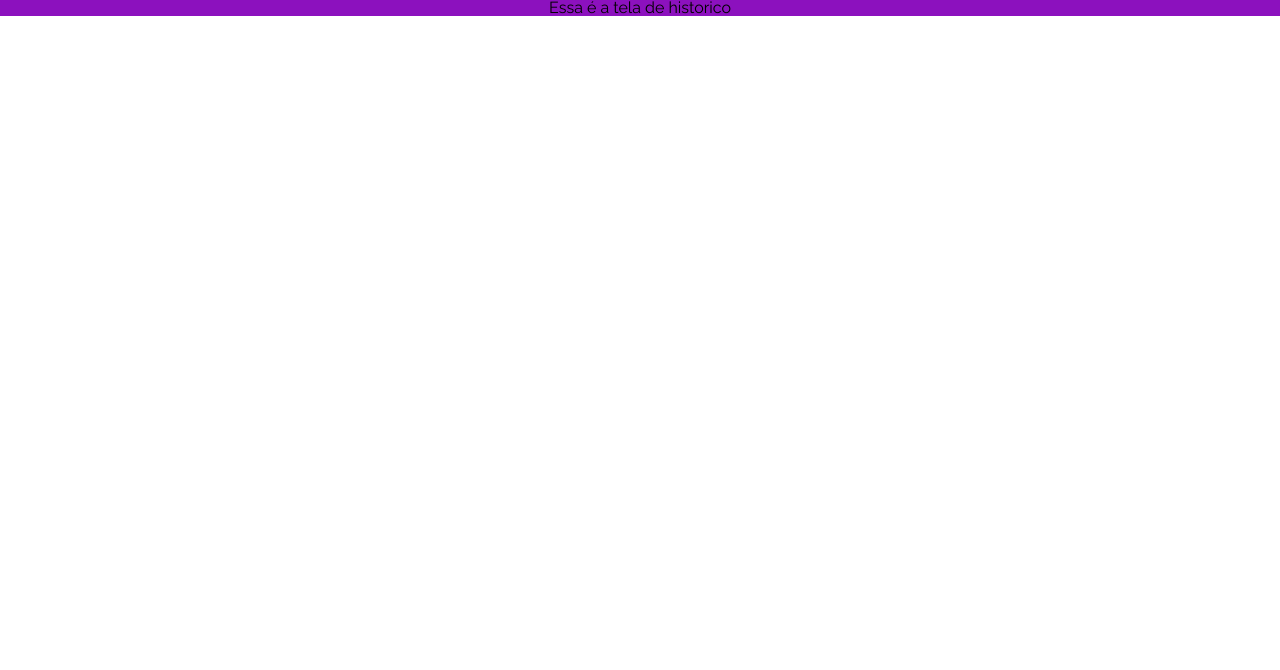
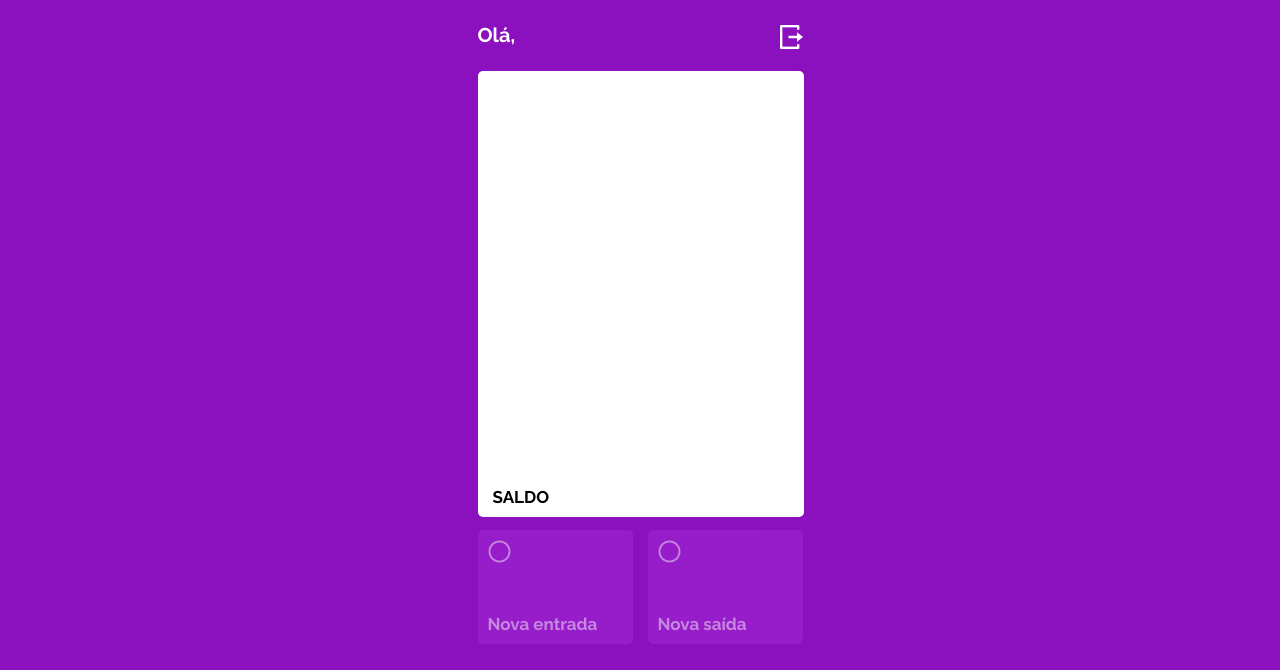
Before and after one commit to Januacele/projeto13-mywallet-front, a React (Create React App) app: page /historico in a window 1280 px wide. Shown: the top 670 px of the page. Built offline with nearby package versions, Linux system fonts and the light colour scheme; a web font is replaced by a local one.

Commit message:
Adjust historic rout layout

```diff
--- a/src/components/App.js
+++ b/src/components/App.js
@@ -5,7 +5,6 @@ import "../assets/reset/reset.css";
 
 import TelaLogin from './TelaLogin/TelaLogin';
 import TelaCadastro from './TelaCadastro/TelaCadastro';
-import TelaPrimeiroAcesso from './TelaPrimeiroAcesso/TelaPrimeiroAcesso';
 import TelaNovaEntrada from './TelaNovaEntrada/TelaNovaEntrada';
 import TelaNovaSaida from './TelaNovaSaida/TelaNovaSaida';
 import TelaHistorico from './TelaHistorico/TelaHistorico';
@@ -25,7 +24,6 @@ export default function App() {
             <Routes>
               <Route path="/" element={<TelaLogin />}></Route>
               <Route path="/cadastro" element={<TelaCadastro />}></Route>
-              <Route path="/primeiroAcesso" element={<TelaPrimeiroAcesso />}></Route>
               <Route path="/novaEntrada" element={<TelaNovaEntrada />}></Route>
               <Route path="/novaSaida" element={<TelaNovaSaida />}></Route>
               <Route path="/historico" element={<TelaHistorico />}></Route>
--- a/src/components/TelaHistorico/TelaHistorico.js
+++ b/src/components/TelaHistorico/TelaHistorico.js
@@ -1,7 +1,128 @@
-export default function TelaHistorico(){
+import logout from '../../assets/images/logout.png';
+import plus from '../../assets/images/plus.png';
+import menus from '../../assets/images/menus.png';
+import styled from 'styled-components';
+
+
+export default function TelaPrimeiroAcesso(){
     return(
-        <>
-            <h1> Essa é a tela de historico </h1>
-        </>
+                <Container>
+                    <header>
+                        <p>Olá, </p>
+                        <img src={logout} alt="Botão de logout" />
+                    </header>
+
+                    <div className='registros'>
+                       <div className='balanco'>
+                            <p> SALDO </p>
+                       </div>
+                    </div>
+
+                    <div className='botoes-movimentacao'>
+                        <button>
+                            <img src={plus} alt="Adicionar nova entrada" />
+                            <p> Nova entrada </p>
+                        </button>
+
+                        <button>
+                            <img src={menus} alt="Adicionar nova saída" />
+                            <p> Nova saída </p>
+                        </button>
+                    </div>
+                </Container>
     );
 }
+
+
+const Container = styled.div`
+    max-width: 375px;
+    width: 100%;
+    height: 100vh;
+    display: flex;
+    flex-direction: column;
+    padding: 25px 25px 16px 25px;
+
+    header{
+        width: 100%;
+        display: flex;
+        justify-content: space-between;
+        margin-bottom: 22px;
+
+        p{
+            font-style: normal;
+            font-weight: 700;
+            font-size: 20px;
+            color: #FFFFFF;
+        }
+
+        img{
+            width: 23px;
+            height: 24px
+            margin-top: 28px;
+            margin-rigth: 10px;
+            blendPass: through;
+        }
+    }
+
+    .registros{
+        width: 326px;
+        height: 446px;
+        background-color: #FFFFFF;
+        border-radius: 5px;
+        padding: 23px 15px 50px 15px;
+        position: relative;
+        overflow-y: auto;
+        overflow-x: hidden;
+    }
+
+   .balanco{
+        background-color: white;
+        position: absolute;
+        z-index: 1;
+        bottom: 0px;
+        padding-bottom: 10px;
+        padding-top: 10px;
+        width: 296px;
+        display: flex;
+        justify-content: space-between;
+
+        p{
+            font-style: normal;
+            font-weight: 700;
+            font-size: 17px;
+            line-height: 20px;
+            color: #000000;
+        }
+   }
+
+   .botoes-movimentacao{
+        margin-top: 13px;
+        width: 100%;
+        display: flex;
+        justify-content: space-between;
+
+        button{
+            width: 155px;
+            height: 114px;
+            padding: 10px;
+            display: flex;
+            flex-direction: column;
+            justify-content: space-between;
+            background: #A328D6;
+            border-radius: 5px;
+            border-style: none;
+            font-weight: 700;
+            font-size: 17px;
+            line-height: 20px;
+            color: #FFFFFF;
+            opacity: 0.5;
+            transition: all 0.3s;
+        }
+
+        button:hover {
+            opacity: 1;
+            transition: all 0.3s;
+        }
+   }
+
+`
--- a/src/components/TelaLogin/TelaLogin.js
+++ b/src/components/TelaLogin/TelaLogin.js
@@ -7,11 +7,9 @@ import { useState } from "react";
 
 export default function TelaLogin() {
 
-
     const [email, setEmail] = useState("");
     const [password, setPassword] = useState("");
     const [loading, setLoading] = useState(false);
-
 
 
     async function HandleSubmit(event) {
@@ -39,7 +37,7 @@ export default function TelaLogin() {
     let navigate = useNavigate();
 
     function proximaPagina() {
-        navigate("/carteira");
+        navigate("/historico");
     }
 
     return !loading ? (
@@ -70,7 +68,6 @@ export default function TelaLogin() {
         </Container>
     );
 }
-
 
 const Container = styled.div`
     max-width: 375px;
--- a/src/components/TelaPrimeiroAcesso/TelaPrimeiroAcesso.js
+++ /dev/null
@@ -1,127 +0,0 @@
-import logout from '../../assets/images/logout.png';
-import plus from '../../assets/images/plus.png';
-import menus from '../../assets/images/menus.png';
-import styled from 'styled-components';
-
-
-export default function TelaPrimeiroAcesso(){
-    return(
-        <>
-            <div>
-                <Container>
-                    <div className='nomeTela'>
-                        <h2>Olá, </h2>
-                        <img src={logout} alt="Logo-My Wallet" />
-                    </div>
-
-                    <div className='registros'>
-                        <h5> Não há registros de entrada ou saída </h5>
-                    </div>
-
-                    <div className='movimentacao'>
-                        <div className='Entrada_Saida'>
-                            <img src={plus} alt="Logo-My Wallet" />
-                            <h5> Nova entrada </h5>
-                        </div>
-                        <div className='Entrada_Saida'>
-                            <img src={menus} alt="Logo-My Wallet" />
-                            <h5> Nova saída </h5>
-                        </div>
-                    </div>
-
-
-
-                </Container>
-
-            </div>
-        </>
-    );
-}
-
-
-const Container = styled.div`
-    width: 100%;
-    height: 100%;
-    background-color: #8C11BE;
-    display: flex;
-    flex-direction: column;
-    align-items: center;
-    justify-content: center;
-
-    nomeTela{
-        display: flex;
-        align-items: center;
-        justify-content: space-around;
-
-        h2{
-            font-family: 'Raleway';
-            font-style: normal;
-            font-weight: 700;
-            font-size: 26px;
-            color: #FFFFFF;
-            margin-top: 25px;
-        }
-
-        img{
-            width: 23px;
-            height: 24px
-            margin-top: 28px;
-            margin-rigth: 10px;
-            blendPass: through;
-        }
-    }
-
-
-    .registros{
-        width: 326px;
-        height: 446px;
-        margin-left: 25px;
-        margin-top: 78px;
-        background: #FFFFFF;
-        border-radius: 5px;
-
-        h5{
-            font-family: 'Raleway';
-            font-style: normal;
-            font-weight: 400;
-            font-size: 20px;
-            line-height: 23px;
-            text-align: center;
-            color: #868686;
-        }
-    }
-
-   .movimentacao{
-        display: flex;
-        align-items: center;
-        justify-content: space-around;
-
-        .Entrada_Saida {
-            position: absolute;
-            width: 155px;
-            height: 114px;
-            left: 25px;
-            top: 537px;
-            background: #A328D6;
-            border-radius: 5px;
-
-                img{
-                    width: 21px;
-                    height: 21px
-                    margin-top: 2px;
-                    margin-left: 2px;
-                    blendPass: through;
-                }
-
-                h5{
-                    font-family: 'Raleway';
-                    font-style: normal;
-                    font-weight: 700;
-                    font-size: 17px;
-                    line-height: 20px;
-                    color: #FFFFFF;
-                }
-        }
-   }
-
-`
```
